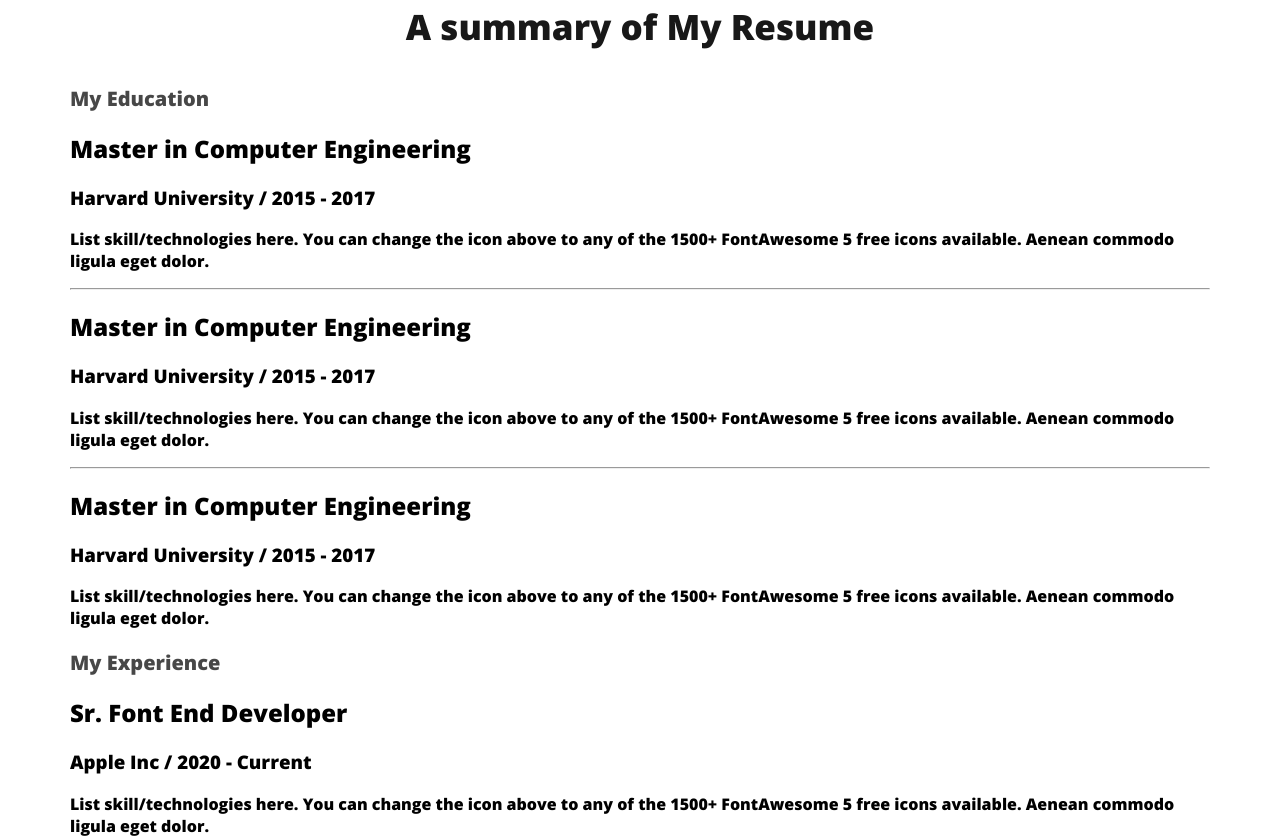
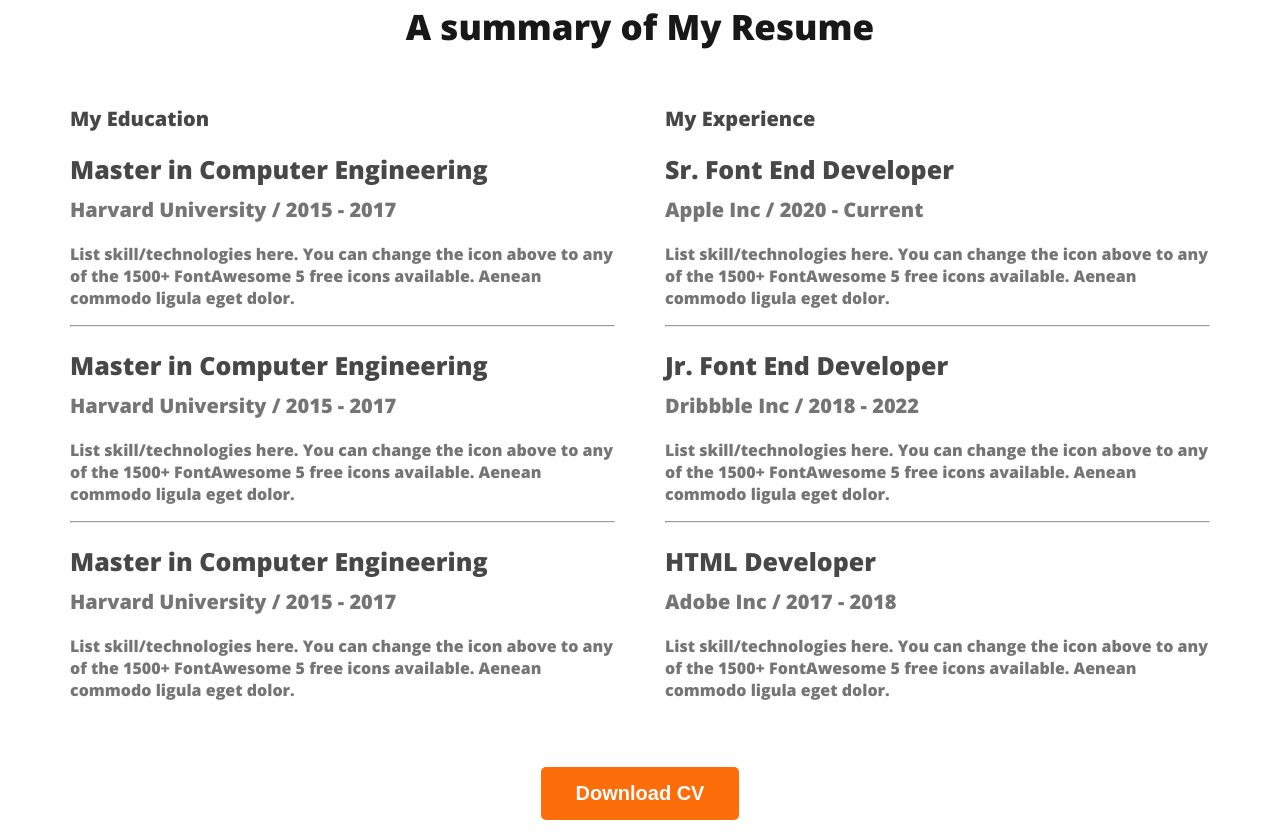
Before and after one commit to Monalisa2836/web-developer-portfolio, a plain HTML site: page index.html in a window 1280 px wide. Shown: the part 2322-3162 px from the top of the page. Drawn offline with nearby package versions, Linux system fonts and the light colour scheme.

Commit message:
finished the resume section

```diff
--- a/index.html
+++ b/index.html
@@ -193,6 +193,9 @@
             </div>
           </div>
         </div>
+        <div class="download-cv">
+            <button class="btn-primary">Download CV</button>
+        </div>
       </section>
     </main>
     <footer></footer>
--- a/styles/portfolio.css
+++ b/styles/portfolio.css
@@ -128,3 +128,28 @@ main section {
   font-size: 20px;
   font-weight: 700;
 }
+.resume-container {
+  display: flex;
+  gap: 50px;
+}
+.resume-item-description {
+  color: #757575;
+  font-size: 16px;
+  font-weight: 100;
+}
+.resume-item-institute {
+  color: #757575;
+  font-size: 20px;
+  margin-bottom: 20px;
+  margin-top: 0px;
+}
+.resume-item-title {
+  color: #474747;
+  font-size: 25px;
+  font-weight: 700;
+  margin-bottom: 10px;
+}
+.download-cv{
+    text-align: center;
+    margin-top: 50px;
+}
```
